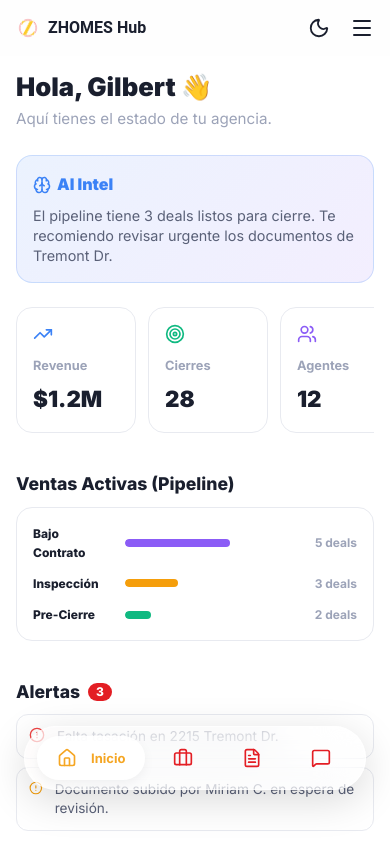
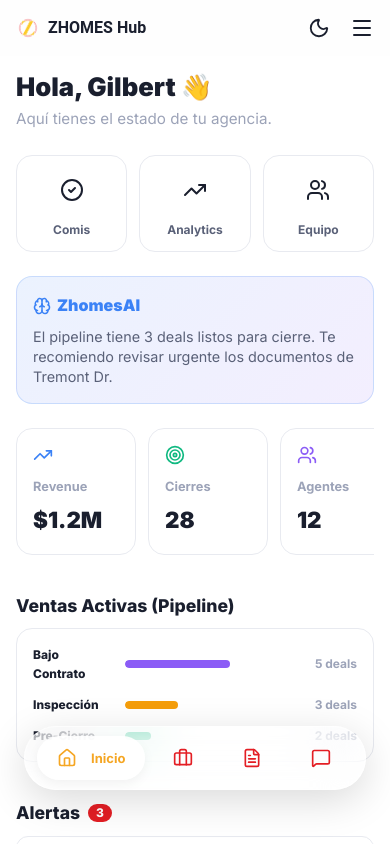
Before and after one commit to Msosa2112/Zhomes, a React (Vite) app in the folder zhomes-app/: page /dashboard in a window 390 px wide. Built offline with nearby package versions, Linux system fonts and the light colour scheme.

Commit message:
feat: update dashboard mobile layout with quick actions, zhomesai and padding fixes

```diff
--- a/zhomes-app/src/pages/mobile/dashboard/DashboardPageMobile.css
+++ b/zhomes-app/src/pages/mobile/dashboard/DashboardPageMobile.css
@@ -3,6 +3,7 @@
     flex-direction: column;
     gap: 1.5rem;
     padding: 1rem;
+    padding-bottom: 120px; /* Previene la superposición de la navbar */
 }
 
 .mobile-dash-header h2 {
@@ -15,6 +16,42 @@
     font-size: 0.95rem;
     color: var(--text-tertiary);
     margin: 0;
+}
+
+.mobile-quick-actions {
+    display: flex;
+    justify-content: space-between;
+    gap: 12px;
+}
+
+.m-quick-btn {
+    flex: 1;
+    background: var(--bg-card);
+    border: 1px solid var(--border-subtle);
+    border-radius: 16px;
+    padding: 12px 8px;
+    display: flex;
+    flex-direction: column;
+    align-items: center;
+    gap: 8px;
+    text-decoration: none;
+    color: var(--text-secondary);
+}
+
+.m-quick-btn .mq-icon {
+    width: 44px;
+    height: 44px;
+    border-radius: 12px;
+    background: var(--bg-secondary);
+    display: flex;
+    align-items: center;
+    justify-content: center;
+    color: var(--text-primary);
+}
+
+.m-quick-btn span {
+    font-size: 0.75rem;
+    font-weight: 700;
 }
 
 .m-ai-widget {
--- a/zhomes-app/src/pages/mobile/dashboard/DashboardPageMobile.jsx
+++ b/zhomes-app/src/pages/mobile/dashboard/DashboardPageMobile.jsx
@@ -1,4 +1,5 @@
-import { Brain, TrendingUp, Users, Target, Activity, AlertCircle } from 'lucide-react'
+import { Brain, TrendingUp, Users, Target, Activity, AlertCircle, CheckCircle2 } from 'lucide-react'
+import { Link } from 'react-router-dom'
 import './DashboardPageMobile.css'
 
 export default function DashboardPageMobile() {
@@ -9,8 +10,23 @@
                 <p>Aquí tienes el estado de tu agencia.</p>
             </div>
 
+    <div className="mobile-quick-actions">
+                <Link to="/comisiones" className="m-quick-btn">
+                    <div className="mq-icon"><CheckCircle2 size={24} /></div>
+                    <span>Comis</span>
+                </Link>
+                <Link to="/analytics" className="m-quick-btn">
+                    <div className="mq-icon"><TrendingUp size={24} /></div>
+                    <span>Analytics</span>
+                </Link>
+                <Link to="/equipo" className="m-quick-btn">
+                    <div className="mq-icon"><Users size={24} /></div>
+                    <span>Equipo</span>
+                </Link>
+            </div>
+
             <div className="m-ai-widget">
-                <div className="mai-head"><Brain size={18} /> AI Intel</div>
+                <div className="mai-head"><Brain size={18} /> ZhomesAI</div>
                 <p>El pipeline tiene 3 deals listos para cierre. Te recomiendo revisar urgente los documentos de Tremont Dr.</p>
             </div>
 
```
